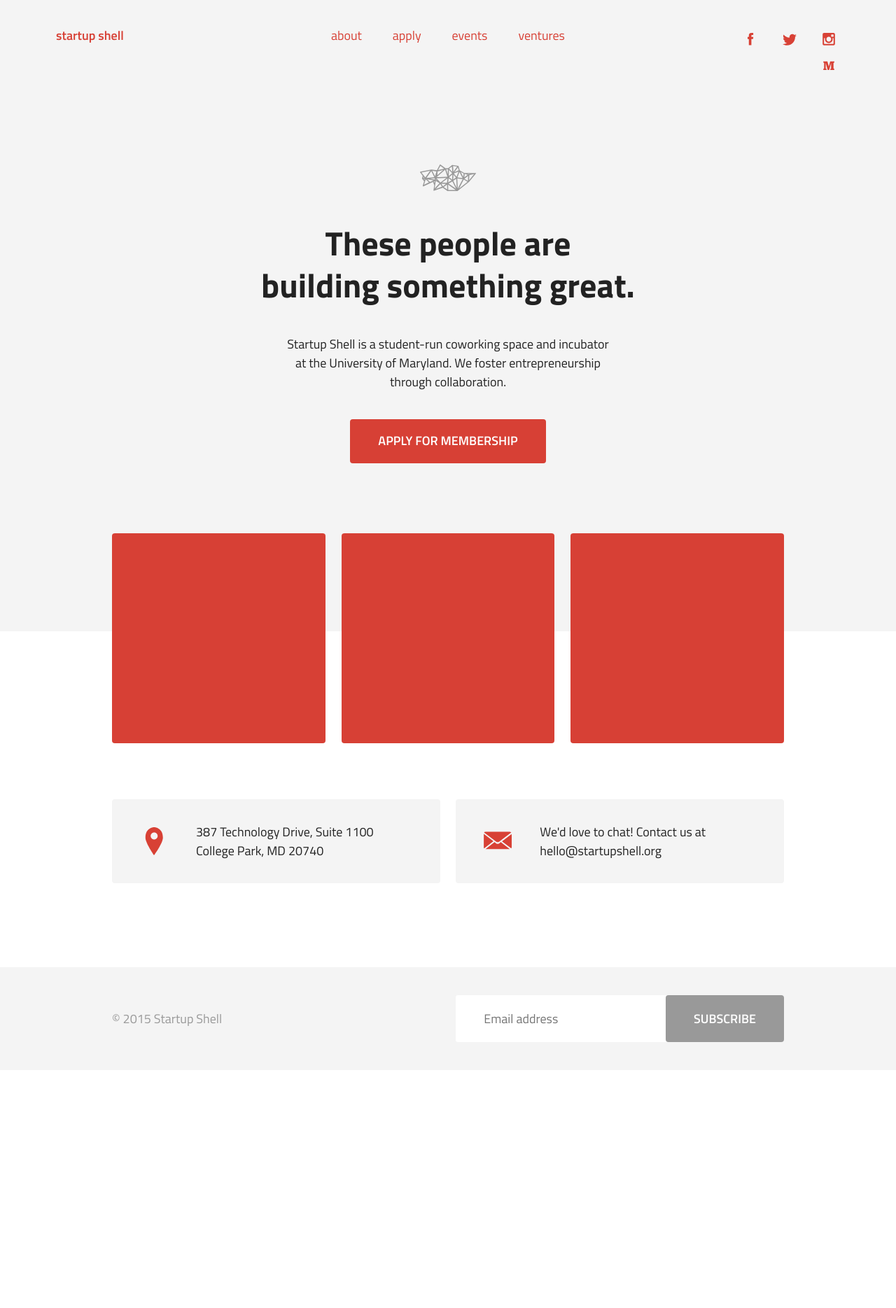
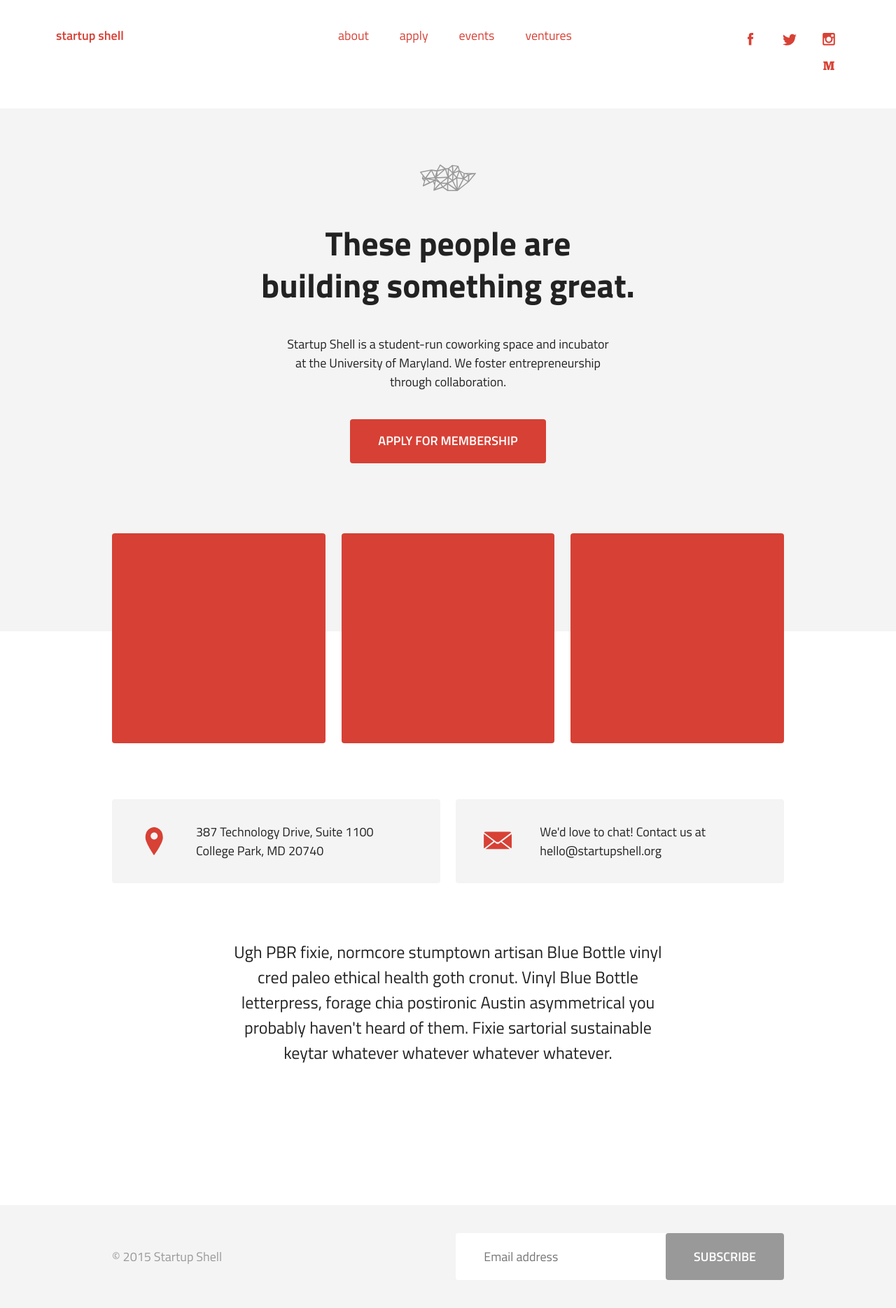
Before and after one commit to StartupShell/web-2015, a Jekyll site: the page built from index.html, in a window 1280 px wide. Shown: the whole page at 70% size. Built offline with Jekyll 4.4.1, drawn with Linux system fonts in a browser that asks for light colours; before the commit the page ends 1529 px from its top, so only the background shows below that.

Commit message:
info text

```diff
--- a/_sass/_home.scss
+++ b/_sass/_home.scss
@@ -51,23 +51,16 @@
 			float: left;
 			margin: 0 $space 0 0;
 		}
-		&.address {
-			&:before {
-				background:url('/assets/icons/pin.svg') no-repeat;
-			}
+		&.address:before {
+			background:url('/assets/icons/pin.svg') no-repeat;
 		}
-		&.email {
-			&:before {
-				background:url('/assets/icons/mail.svg') no-repeat;
-			}
+		&.email:before {
+			background:url('/assets/icons/mail.svg') no-repeat;
 		}
 		p {
 			margin: -7px 0;
 		}
 		&:hover {
-			background: $red;
-			color: $white;
-			@extend .transition;
 		}
 	}
 	a, a:visited {
--- a/_sass/_layout.scss
+++ b/_sass/_layout.scss
@@ -1,4 +1,4 @@
-.container, section, .section {
+.content, .container, section, .section {
   @include outer-container;
   @include clearfix;
 }
@@ -14,3 +14,11 @@ section, .section {
 .full {
   max-width: 100%;
 }
+
+.info {
+	font-size: 24px;
+	text-align: center;
+	@include span-columns(8);
+	@include shift(2);
+	@include omega;
+}
--- a/_sass/_menu.scss
+++ b/_sass/_menu.scss
@@ -1,6 +1,6 @@
 .menu {
     @include clearfix;
-    background: $light-gray;
+    // background: $light-gray;
     padding: $space 2*$space;
     .menu-logo {
         @include span-columns(2);
@@ -13,7 +13,7 @@
         text-align: center;
         .menu-item {
             display: inline-block;
-            margin-right: $space;
+            margin: 0 $space/2;
             text-align: right;
             &:last-child {
                 margin-right: 0;
--- a/index.html
+++ b/index.html
@@ -8,7 +8,7 @@ layout: default
     <div class="container">
       <div class="hero-content">
         <div class="hero-logo"><img src="/assets/shell-logo-wire.svg"></div>
-        <h1>These people are</br>building something great.</h1>
+        <h1>These people are<br>building something great.</h1>
         <p>
           Startup Shell is a student-run coworking space and incubator at the University of Maryland. We foster entrepreneurship through collaboration.
         </p>
@@ -25,13 +25,23 @@ layout: default
     </ul>
   </section>
 
-  <section class="contact">
+  <section class="contact tight">
     <a href="https://www.google.com/maps/place/Startup+Shell/@38.992475,-76.938877,17z" class="contact-box address">
-      <p>387 Technology Drive, Suite 1100</br>College Park, MD 20740</p>
+      <p>387 Technology Drive, Suite 1100<br>College Park, MD 20740</p>
     </a>
     <a href="mailto:hello@startupshell" class="contact-box email">
-      <p>We'd love to chat! Contact us at</br>hello@startupshell.org</p>
+      <p>We'd love to chat! Contact us at hello@startupshell.org</p>
     </a>
   </section>
 
+  <section class="tight">
+    <p class="info">
+      Ugh PBR fixie, normcore stumptown artisan Blue Bottle vinyl cred paleo ethical health goth cronut. Vinyl Blue Bottle letterpress, forage chia postironic Austin asymmetrical you probably haven't heard of them. Fixie sartorial sustainable keytar whatever whatever whatever whatever.
+    </p>
+  </section>
+
+  <section class="venture-grid">
+
+  </section>
+
 </div> <!-- /home -->
```
Also changed, not shown: 2 other files.
